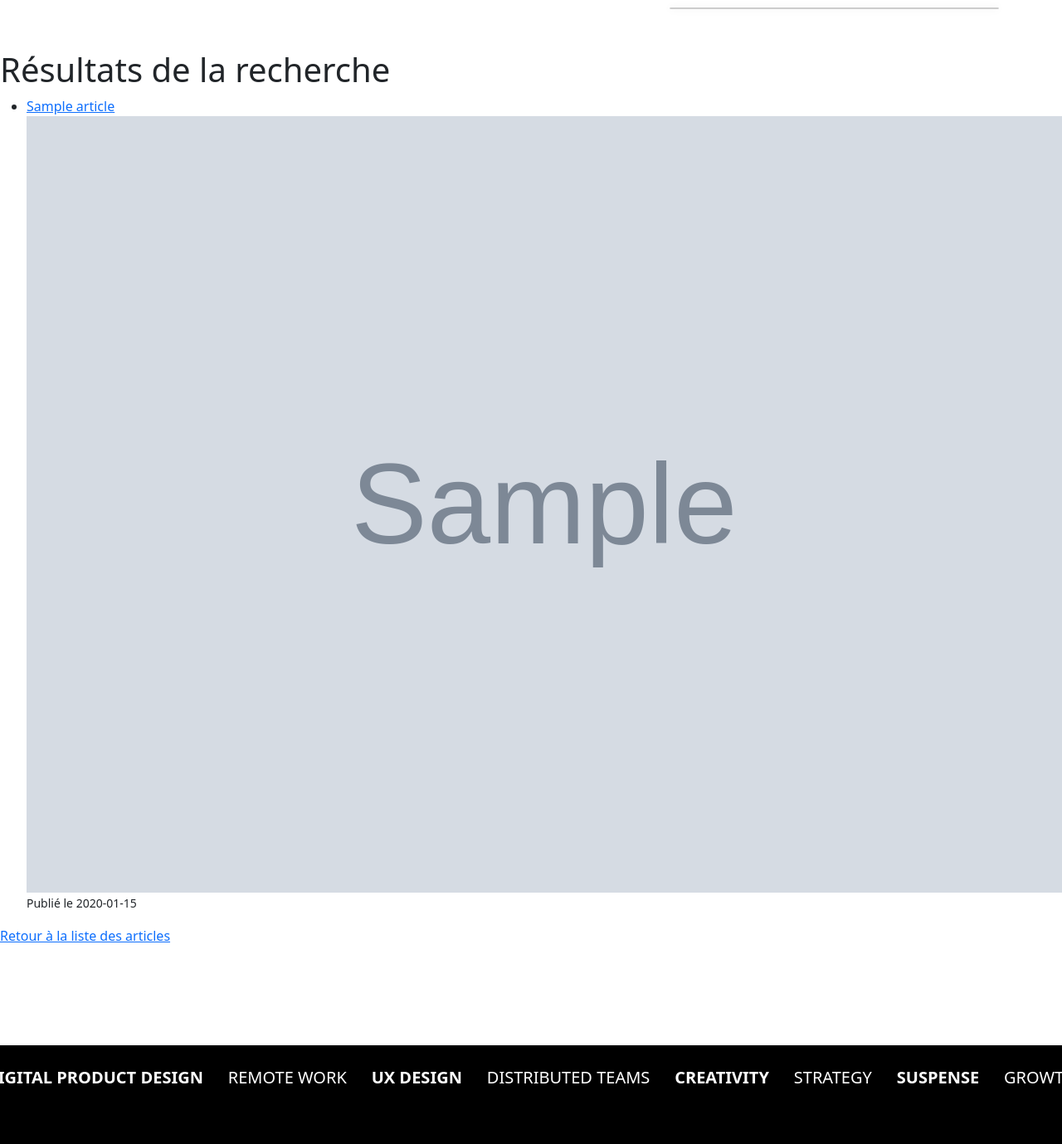
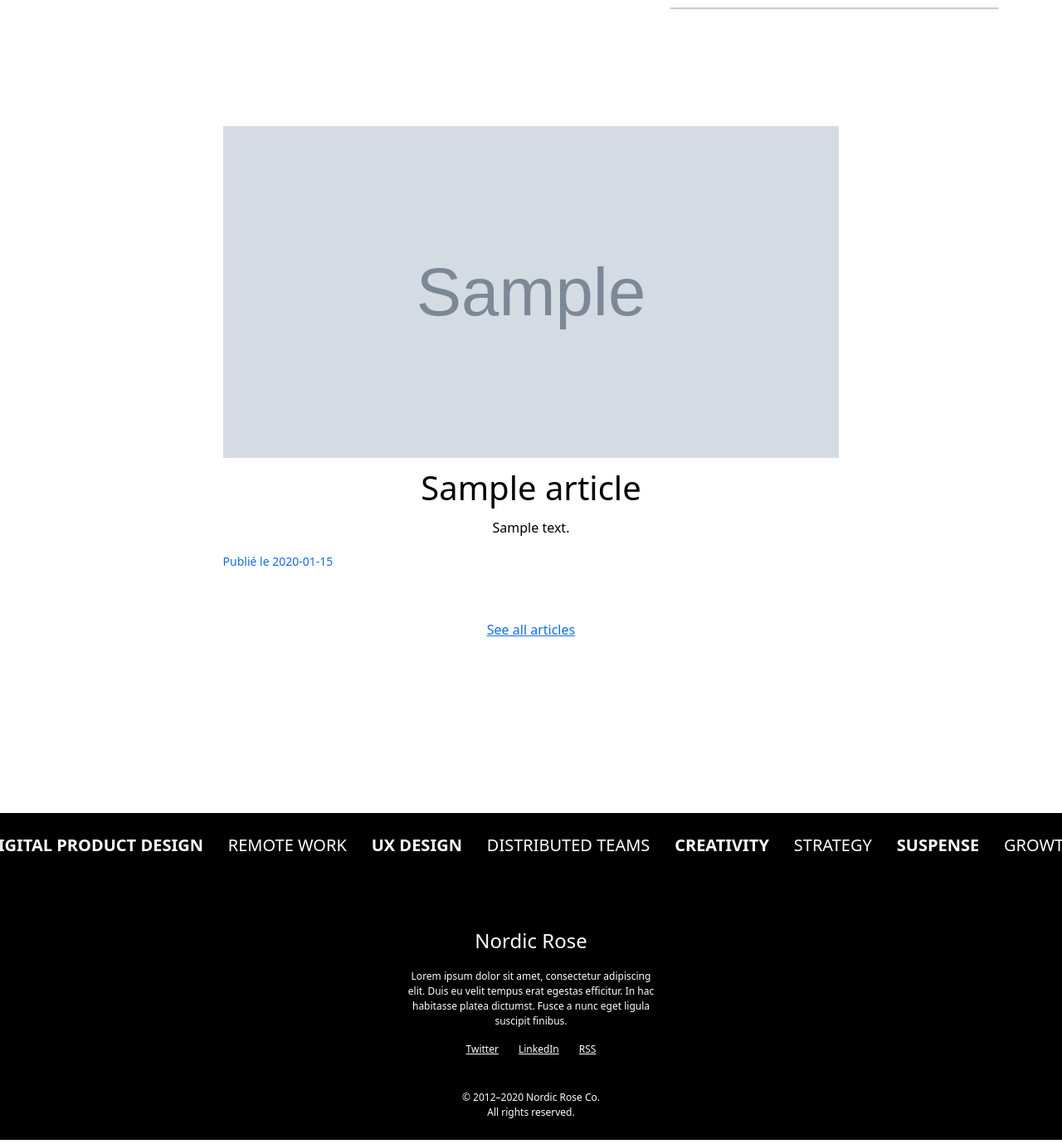
Before and after one commit to lsureauynov/blog, a Symfony app: template templates/articles/search_results.html.twig in a window 1280 px wide. Shown: the part 104-1483 px from the top of the page at 83% size. Run offline with Twig, Linux system fonts and the light colour scheme; the template is opened without the code that fills it: most values are stand-ins (such as "Sample title", 1, 10 or a date in 2020); grey boxes marked "Sample" are stand-in pictures; style sheets or scripts are compiled from the project's sources; some libraries are stand-ins or nearby versions.

Commit message:
feta/Wip

```diff
--- a/src/Repository/CommentsRepository.php
+++ b/src/Repository/CommentsRepository.php
@@ -67,4 +67,6 @@ public function findCommentsByArticle($articleId) : array
         ->getResult();
 
 }
+
+
 }
--- a/templates/articles/search_results.html.twig
+++ b/templates/articles/search_results.html.twig
@@ -3,21 +3,30 @@
 {% block title %}Résultats de la recherche{% endblock %}
 
 {% block body %}
-    <h1>Résultats de la recherche</h1>
-
+    <div class="articles-container d-flex flex-column justify-content-center align-items-center">
+        <div class="last-article">
             {% if articles is empty %}
                 <p>Aucun résultat trouvé pour votre recherche.</p>
             {% else %}
-        <ul>
                 {% for article in articles %}
-                <li>
-                    <a href="{{ path('app_articles_show', {'id': article.id}) }}">{{ article.title }}</a>
+                    <div class="last-article-article mb-4"> <!-- Ajout de la classe mb-4 pour ajouter une marge en bas -->
+                        <a href="{{ path('app_articles_show', {'id': article.id}) }}" class="text-decoration-none">
+                            <div class="bg-dark last-article-thumbnail">
                                 <img src="{{ asset('uploads/covers/' ~ article.coverImage) }}" class="object-fit-cover" style="width: 100%; height: 100%;">
+                            </div>
+                            <h1 class="last-article-title mb-0 mt-3 text-black text-center lh-1">{{ article.title }}</h1>
+                            <p class="text-center text-black mt-3">{{ article.description }}</p>
                             <small>Publié le {{ article.date ? article.date|date('Y-m-d') : 'Non spécifié' }}</small>
-                </li>
+                        </a>
+                    </div>
                 {% endfor %}
-        </ul>
             {% endif %}
+        </div>
 
-    <a href="{{ path('app_articles_index') }}">Retour à la liste des articles</a>
+
+
+                <a href="{{ path('app_articles_all')}}">See all articles</a>
+            </div>
+        </div>
+    </div>
 {% endblock %}
--- a/templates/articles/show.html.twig
+++ b/templates/articles/show.html.twig
@@ -76,7 +76,8 @@
 			</div>
 		</div>
 
-{% if app.user.id == article.user.getId() %}
+{% if app.user is not null and article.user is not null %}
+    {% if app.user.id == article.user.id %}
         <div class="row justify-content-center mt-4">
             <div class="col-md-8 d-flex gap-2">
                 <button class="btn btn-primary" style="width: fit-content">
@@ -87,7 +88,7 @@
             </div>
         </div>
     {% endif %}
-
+{% endif %}
 	<div class="container">
     <div class="row justify-content-center mt-5">
         <div class="col-md-8">
--- a/templates/comments/index.html.twig
+++ b/templates/comments/index.html.twig
@@ -20,6 +20,7 @@
                 <td>{{ comment.id }}</td>
                 <td>{{ comment.date ? comment.date|date('Y-m-d H:i:s') : '' }}</td>
                 <td>{{ comment.content }}</td>
+                <td>{{ comment.user.email }}</td>
                 <td>
                     <a href="{{ path('app_comments_show', {'id': comment.id}) }}">show</a>
                     <a href="{{ path('app_comments_edit', {'id': comment.id}) }}">edit</a>
@@ -33,5 +34,5 @@
         </tbody>
     </table>
 
-    <a href="{{ path('app_comments_new') }}">Create new</a>
+
 {% endblock %}
--- a/templates/comments/showByArticles.html.twig
+++ b/templates/comments/showByArticles.html.twig
@@ -11,7 +11,7 @@
             {% for comment in comments %}
                 <li>
                     {{ comment.content }} - {{ comment.user.email }}
-                    {% if comment.user == app.user %}
+                    {% if comment.user == app.user or is_granted('ROLE_ADMIN') %}
                         <a href="{{ path('app_comments_edit', {'id': comment.id}) }}">Edit</a>
                         <form method="post" action="{{ path('app_comments_delete', {'id': comment.id}) }}" onsubmit="return confirm('Are you sure you want to delete this comment?')">
                             <input type="hidden" name="_token" value="{{ csrf_token('delete' ~ comment.id) }}">
--- a/templates/user/edit.html.twig
+++ b/templates/user/edit.html.twig
@@ -17,10 +17,7 @@
 				{{ include('user/_form.html.twig', {'button_label': 'Update'}) }}
 			</div>
 
-			<div class="card-footer d-flex gap-2 p-3">
-				<button class="btn btn-primary">
-					<a href="{{ path('app_user_index') }}" class="text-decoration-none text-light">Back to user</a>
-				</button>
+
 
 				{{ include('user/_delete_form.html.twig') }}
 			</div>
```
Also changed, not shown: src/Controller/ProfileUserController.php (+11 -1 lines), templates/profile/show.html.twig (+20 -7 lines), public/uploads/avatars/4-1-65f98b81e3f69.png (added), public/uploads/covers/Capture-d-ecran-2024-01-11-095352-65f98ce5b67de.png (added). Lines whose indentation alone changed are shown as unchanged.
